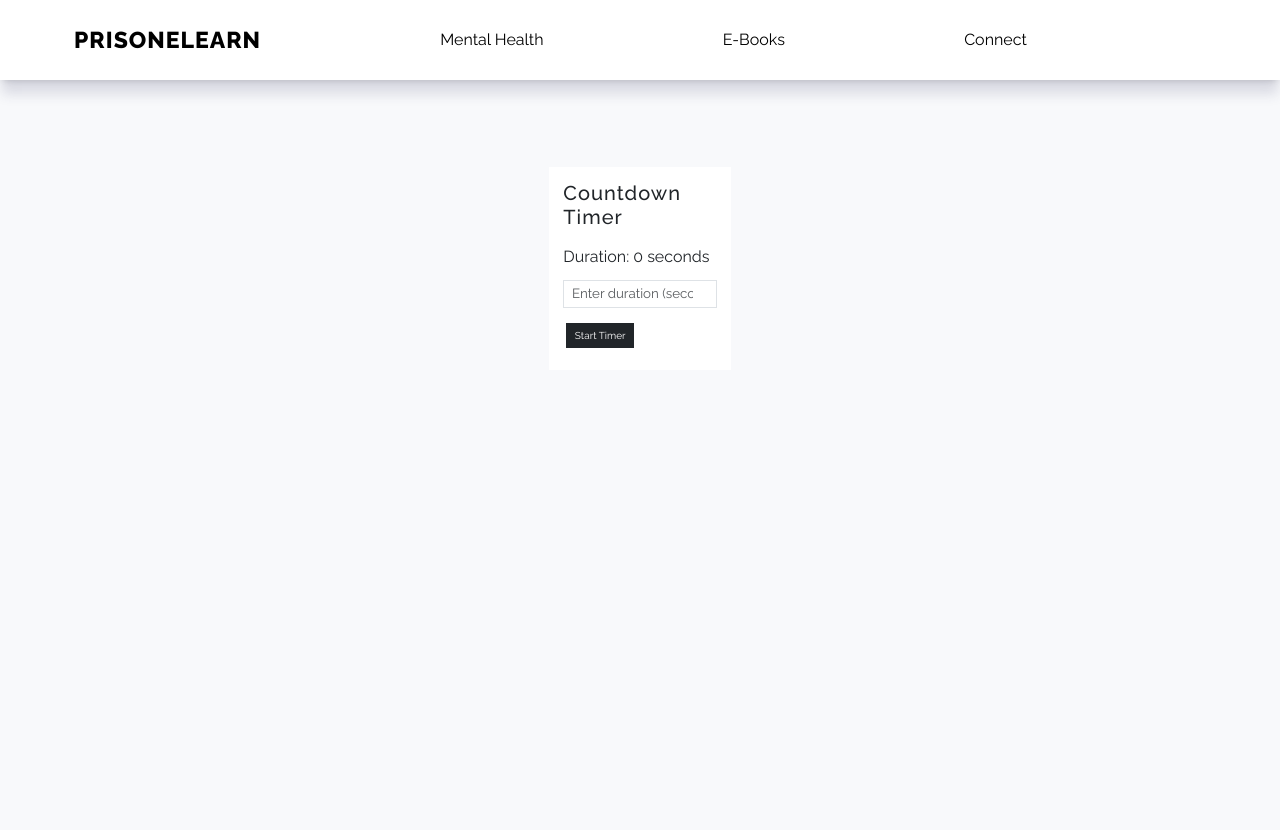
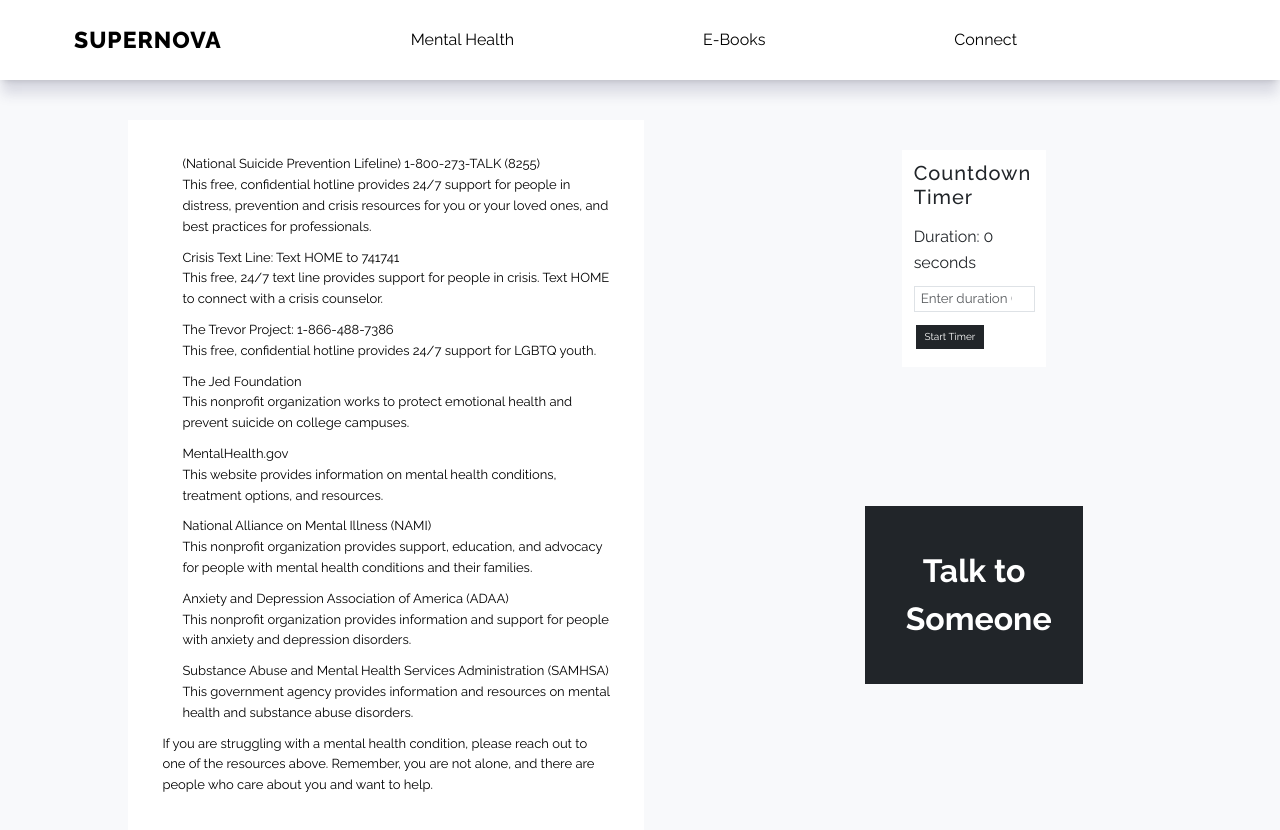
Before and after one commit to inputvar/Supernova, a React (Create React App) app in the folder frontend/: page /mentalHealth in a window 1280 px wide. Shown: the top 830 px of the page. Before the commit the page ends 800 px from the top, so only its background shows below. Built offline with nearby package versions, Linux system fonts and the light colour scheme.

Commit message:
FINAL COMMIT

```diff
--- a/frontend/package.json
+++ b/frontend/package.json
@@ -8,6 +8,7 @@
     "@testing-library/user-event": "^13.5.0",
     "@zegocloud/zego-uikit-prebuilt": "^1.8.11",
     "@zegocloud/zego-uikit-prebuilt-live-streaming-rn": "^2.1.0",
+    "axios": "^1.5.1",
     "react": "^18.2.0",
     "react-dom": "^18.2.0",
     "react-icons": "^4.4.0",
--- a/frontend/src/App.css
+++ b/frontend/src/App.css
@@ -619,3 +619,38 @@
   border-radius: 0%;
   margin-bottom: 5%;
 }
+
+.resourceClass{
+  font-size: small;
+  border-radius: 0%;
+  background: #fff;
+  margin: 5vh;
+  padding: 4%;
+  max-width: 60%;
+  margin-left: 16vh;
+}
+
+.mentalTrauma{
+  display: flex;
+  flex-direction: row;
+  /* max-width: 50%; */
+
+}
+
+.content-container{
+  display: flex;
+  flex-direction: column;
+  margin-right: 24vh;
+  margin-top: 4vh;
+}
+
+
+.timerDiv{
+  margin-bottom: 15vh;
+}
+
+.tts{
+  padding: 5vh;
+  font-size: xx-large;
+  font-weight: bolder;
+}
--- a/frontend/src/components/MentalHealth.js
+++ b/frontend/src/components/MentalHealth.js
@@ -1,10 +1,26 @@
-import React from 'react'
-import Timer from './Timer'
+import React from 'react';
+import Timer from './Timer';
+import Resources from './Resources';
 
 function MentalHealth() {
+  const handleButtonClick = () => {
+    // Use the history object to navigate to the desired URL
+    window.location.href = 'http://localhost:8080/';
+  };
+
   return (
-    <div><Timer /> </div>
-  )
+    <div className="mentalTrauma">
+      <div className="resources-container">
+        <Resources />
+      </div>
+      <div className="content-container">
+        <div className='timerDiv'><Timer /></div>
+        <button className="btn btn-lg btn-dark tts" onClick={handleButtonClick}>
+          Talk to Someone
+        </button>
+      </div>
+    </div>
+  );
 }
 
-export default MentalHealth
+export default MentalHealth;
--- a/frontend/src/components/Navbar.js
+++ b/frontend/src/components/Navbar.js
@@ -14,7 +14,7 @@
       <div className="container w-100">
         <div className="brand-and-toggler flex flex-between w-100">
           <Link to="/" className="navbar-brand text-uppercase ls-1 fw-8">
-            PrisonELearn
+            SUPERNOVA
           </Link>
 
           <Link to="/mentalHealth" className="navbar navItem">
--- /dev/null
+++ b/frontend/src/components/Resources.js
@@ -0,0 +1,48 @@
+import React from 'react'
+
+function Resources() {
+  return (
+    <div className='resourceClass'>
+     <ul>
+            <li>
+                <a href="tel:1-800-273-TALK">(National Suicide Prevention Lifeline) 1-800-273-TALK (8255)</a>
+                <p>This free, confidential hotline provides 24/7 support for people in distress, prevention and crisis resources for you or your loved ones, and best practices for professionals.</p>
+            </li>
+            <li>
+                <a href="sms:741741">Crisis Text Line: Text HOME to 741741</a>
+                <p>This free, 24/7 text line provides support for people in crisis. Text HOME to connect with a crisis counselor.</p>
+            </li>
+            <li>
+                <a href="tel:1-866-488-7386">The Trevor Project: 1-866-488-7386</a>
+                <p>This free, confidential hotline provides 24/7 support for LGBTQ youth.</p>
+            </li>
+            <li>
+                <a href="https://www.jedfoundation.org/">The Jed Foundation</a>
+                <p>This nonprofit organization works to protect emotional health and prevent suicide on college campuses.</p>
+            </li>
+            <li>
+                <a href="https://www.mentalhealth.gov/">MentalHealth.gov</a>
+                <p>This website provides information on mental health conditions, treatment options, and resources.</p>
+            </li>
+            <li>
+                <a href="https://www.nami.org/">National Alliance on Mental Illness (NAMI)</a>
+                <p>This nonprofit organization provides support, education, and advocacy for people with mental health conditions and their families.</p>
+            </li>
+            <li>
+                <a href="https://www.adaa.org/">Anxiety and Depression Association of America (ADAA)</a>
+                <p>This nonprofit organization provides information and support for people with anxiety and depression disorders.</p>
+            </li>
+            <li>
+                <a href="https://www.samhsa.gov/">Substance Abuse and Mental Health Services Administration (SAMHSA)</a>
+                <p>This government agency provides information and resources on mental health and substance abuse disorders.</p>
+            </li>
+        </ul>
+
+    <footer>
+        <p>If you are struggling with a mental health condition, please reach out to one of the resources above. Remember, you are not alone, and there are people who care about you and want to help.</p>
+    </footer>
+</div>
+  )
+}
+
+export default Resources
```
Also changed, not shown: 2 other files (tests, documents, lock files or other folders).
